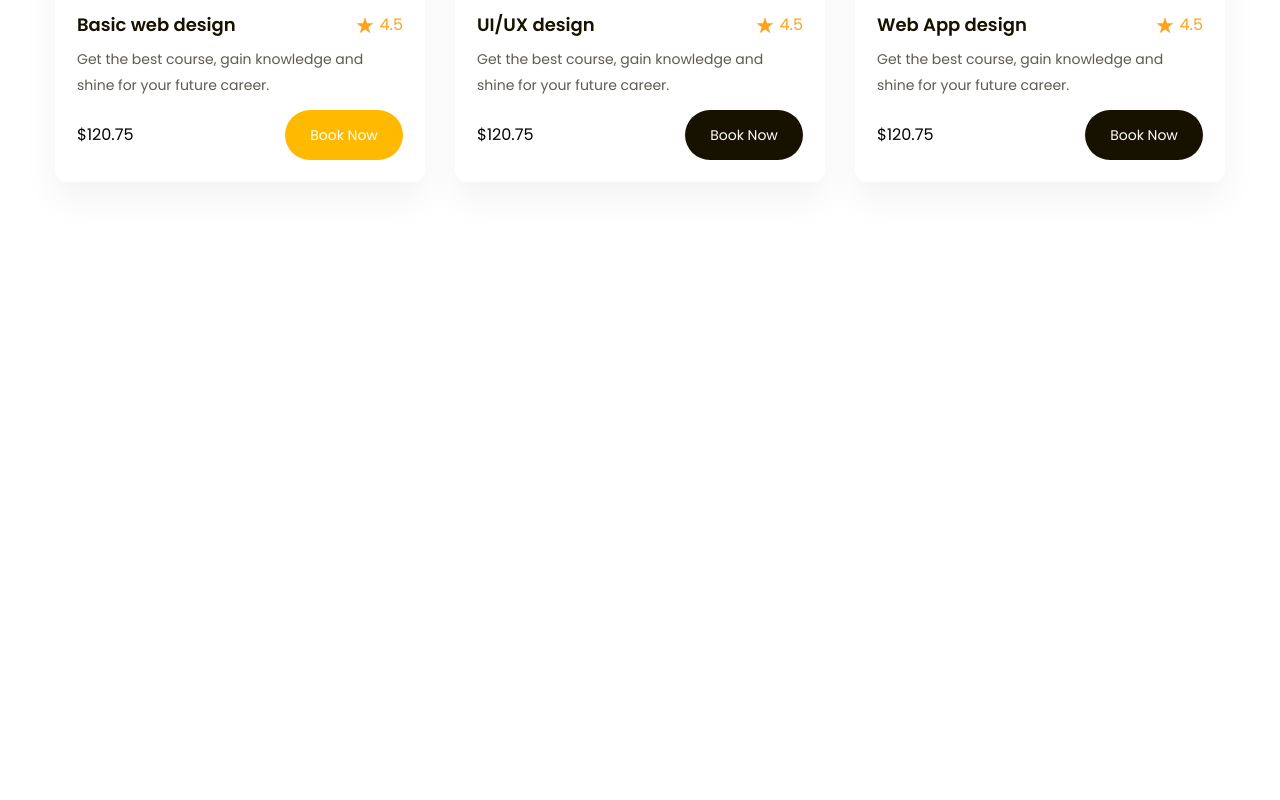
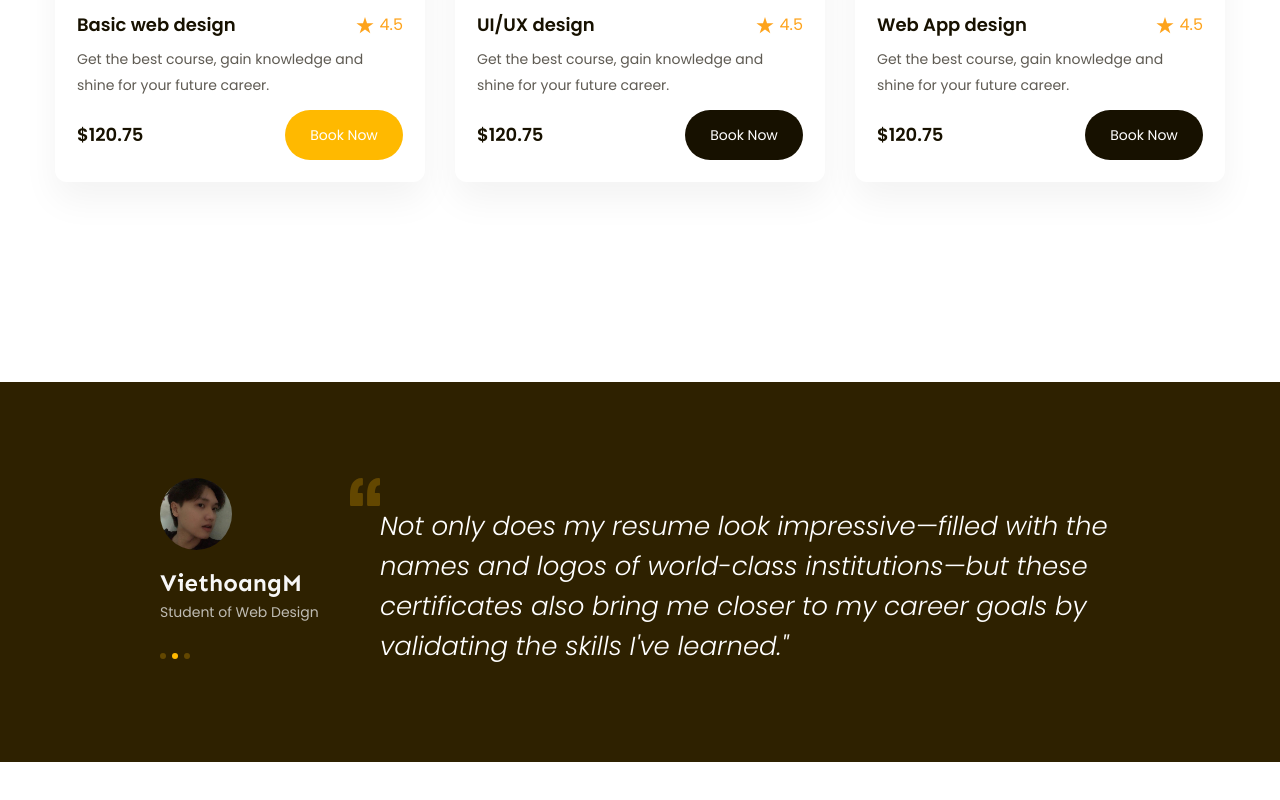
Before and after one commit to Viethoang-Mai/vhm-F8P02, a plain HTML site: page index.html in a window 1280 px wide. Shown: the part 1575-2375 px from the top of the page. Drawn offline with Linux system fonts and the light colour scheme.

Commit message:
making Feedback, add css strong

```diff
--- a/asset/css/styles.css
+++ b/asset/css/styles.css
@@ -357,6 +357,79 @@ main .hero {
     margin-top: 12px;
 }
 
+.popular .item-popular .row-bt strong {
+    font-weight: 600;
+    font-size: 1.8rem;
+    color: var(--bgc-bl);
+}
+
 .popular .btn-ppl1 {
     background-color: var(--bgc-yl);
 }
+
+/* feedback */
+.feedback {
+    margin-top: 200px;
+    height: 380px;
+    padding: 96px 135px;
+    background: #2e2100;
+}
+.feedback .row-feedback {
+    display: flex;
+    justify-content: space-between;
+}
+
+.feedback .info {
+    width: 159px;
+    height: 188px;
+}
+
+.feedback .info > img {
+    object-fit: cover;
+    width: 72px;
+    height: 72px;
+    border-radius: 50%;
+}
+
+.feedback .info .name {
+    margin-top: 18px;
+    font-family: "Sen", sans-serif;
+    font-style: normal;
+    font-weight: 700;
+    font-size: 2.4rem;
+    color: #f7f7f7;
+}
+.feedback .info .sub {
+    margin-top: 4px;
+    font-weight: 400;
+    font-size: 1.4rem;
+    line-height: 1.86;
+    color: #bfbcb3;
+}
+
+.feedback .info .dot {
+    margin-top: 28px;
+    display: flex;
+    gap: 6px;
+}
+
+.feedback .comment {
+    display: flex;
+    justify-content: space-between;
+    width: 770px;
+    height: 188px;
+}
+
+.feedback .comment .img-cmt {
+    width: 30px;
+    height: 28px;
+}
+
+.feedback .comment .desc {
+    align-items: end;
+    font-style: italic;
+    font-weight: 300;
+    font-size: 2.6rem;
+    line-height: 1.54;
+    color: #ffffff;
+}
--- a/index.html
+++ b/index.html
@@ -232,6 +232,40 @@
                     </div>
                 </div>
             </div>
+            <!-- feedback -->
+            <div class="feedback">
+                <div class="content">
+                    <div class="row-feedback">
+                        <div class="info">
+                            <img src="./asset/img/img-feedback.jpg" alt="" />
+                            <p class="name">ViethoangM</p>
+                            <p class="sub">Student of Web Design</p>
+                            <div class="dot">
+                                <img src="./asset/img/dot.brown.svg" alt="" />
+                                <img src="./asset/img/dot-yellow.svg" alt="" />
+                                <img src="./asset/img/dot.brown.svg" alt="" />
+                            </div>
+                        </div>
+                        <div class="comment">
+                            <img
+                                class="img-cmt"
+                                src="./asset/img/img-comment.svg"
+                                alt=""
+                            />
+                            <p
+                                class="desc line-clamp"
+                                style="--line-clamp: 4; display: flex"
+                            >
+                                Not only does my resume look impressive—filled
+                                with the names and logos of world-class
+                                institutions—but these certificates also bring
+                                me closer to my career goals by validating the
+                                skills I've learned."
+                            </p>
+                        </div>
+                    </div>
+                </div>
+            </div>
         </main>
     </body>
 </html>
```
Also changed, not shown: asset/img/dot-yellow.svg (added), asset/img/dot.brown.svg (added), asset/img/img-comment.svg (added), asset/img/img-feedback.jpg (added).
